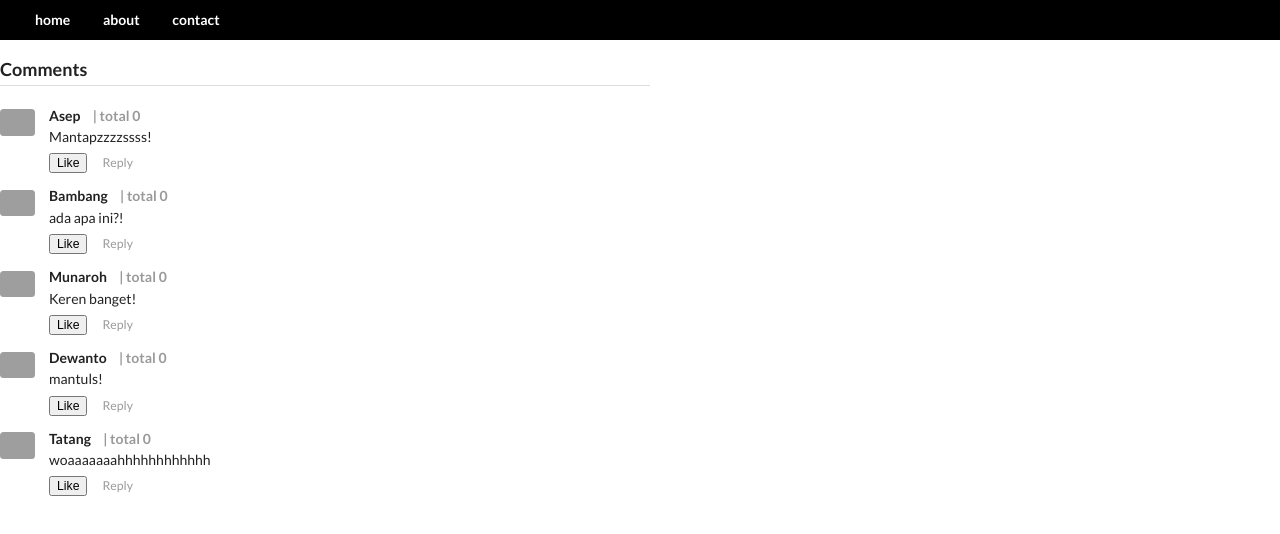
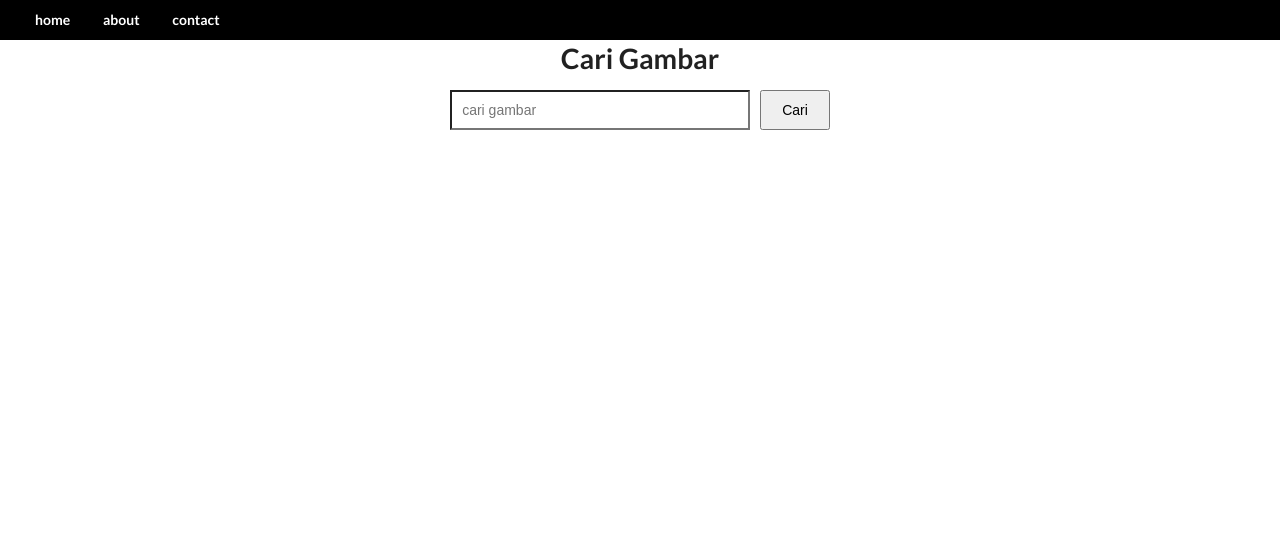
Before and after one commit to bimosrtno/bootcamp-GeeksFarm, a React (Create React App) app in the folder bootcamp_reactjs/: page / in a window 1280 px wide. Shown: the top 534 px of the page. Built offline with nearby package versions, Linux system fonts and the light colour scheme; grey boxes are pictures that could not be loaded.

Commit message:
hari ke 19  lifecycle dan pembuatan API

```diff
--- /dev/null
+++ b/bootcamp_reactjs/src/ApiUnsplash.jsx
@@ -0,0 +1,58 @@
+import React, { useState } from "react";
+import axios from "axios"; // impor axios
+
+const ImageSearch = () => {
+  const [query, setQuery] = useState(""); // Menyimpan input pencarian dari user
+  const [images, setImages] = useState([]); // Menyimpan hasil pencarian gambar
+
+  // API Key dari Unsplash
+  const ACCESS_KEY = "bniy07TCzKw7wq3IipIsuz36k6owxquaVfr2MykYc7E";
+
+  // Fungsi untuk pencarian gambar
+  const searchImages = async (e) => {
+    e.preventDefault(); // Mencegah reload halaman saat form disubmit
+    try {
+      const { data } = await axios.get( // get data dari API Unsplash
+        `https://api.unsplash.com/search/photos?query=${query}&client_id=${ACCESS_KEY}`
+      );
+      setImages(data.results); // Menyimpan hasil gambar di state
+    } catch (error) {
+      console.error("Error fetching images:", error); // error jika request gagal
+    }
+  };
+
+  return (
+    <div style={{ textAlign: "center" }}>
+      <h1>Cari Gambar</h1>
+
+      {/* Form untuk input pencarian */}
+      <form onSubmit={searchImages}>
+        <input
+          type="text"
+          placeholder="cari gambar"
+          value={query}
+          onChange={(e) => setQuery(e.target.value)} // Mengatur query dari input
+          style={{ padding: "10px", width: "300px" }}
+        />
+        <button type="submit" style={{ padding: "10px 20px", marginLeft: "10px" }}>
+          Cari
+        </button>
+      </form>
+
+      {/* Menampilkan hasil gambar */}
+      <div style={{ display: "flex", flexWrap: "wrap", justifyContent: "center", marginTop: "20px" }}>
+        {images.map(({ id, urls, alt_description }) => ( // render gambar dari hasil pencarian
+          <div key={id} style={{ margin: "10px" }}>
+            <img
+              src={urls.small}
+              alt={alt_description}
+              style={{ width: "300px", height: "200px", objectFit: "cover" }}
+            />
+          </div>
+        ))}
+      </div>
+    </div>
+  );
+};
+
+export default ImageSearch;
--- a/bootcamp_reactjs/src/App.js
+++ b/bootcamp_reactjs/src/App.js
@@ -2,14 +2,15 @@ import Comments from "./coba2";
 import Navbar from "./Navbar";
 //import Data from './PROPS';
 import CommentsClass from "./CommentClass";
-import Counting from "./State";
-
+//import Counting from "./State";
+import Jam from "./Jam";
+import InputData from "./Input";
+import ImageSearch from "./ApiUnsplash";
 function App() {
   return (
    <div className="App">
     <Navbar/>
-    <CommentsClass/>
-
+    <ImageSearch/>
 
    </div>
   );
--- /dev/null
+++ b/bootcamp_reactjs/src/Input.jsx
@@ -0,0 +1,38 @@
+import React from "react";
+
+class InputData extends React.Component {
+    constructor(props ){
+        super(props);
+        this.state = {value: ""};
+        this.handleChange = this.handleChange.bind(this)
+        this.handleSubmit = this.handleSubmit.bind(this)
+    }
+
+    handleChange(event) {
+        this.setState({value: event.target.value})
+    }
+
+    handleSubmit(event) {
+        alert("A name was submitted: " + this.state.value)
+        event.preventDefaut()
+ }
+ render () {
+    return (
+        <form onSubmit={this.handleSubmit}>
+            <label>
+                name:
+                <input
+                type="text"
+                value={this.state.value}
+                onChange={this.handleChange}
+                />
+            </label>
+            <input type="submit" value="Submit" />
+        </form>
+    )
+ }
+
+
+}
+
+export default InputData
--- /dev/null
+++ b/bootcamp_reactjs/src/Jam.jsx
@@ -0,0 +1,36 @@
+// lifecyle method
+
+import React, {Component}  from 'react';
+
+// jam
+class Jam extends Component {
+    constructor(props) {
+        super(props);
+        this.state = {
+            time: new Date().toLocaleTimeString(), // menampilkan waktu
+       };
+    }
+    //mulai timer
+    componentDidMount() {
+        this.timerID = setInterval(() => this.tick(), 1000);
+    }
+    componentWillUnmount() {
+        clearInterval(this.timerID);
+    }
+
+    // refresh waktu di state
+    tick() {
+        this.setState({
+            time: new Date().toLocaleTimeString(), // waktu terbaru
+        });
+    }
+    render() {
+        return (
+            <div>
+                <h2>{this.state.time}</h2>
+            </div>
+        );
+    }
+}
+
+export default Jam;
--- a/package.json
+++ b/package.json
@@ -12,6 +12,7 @@
   "license": "ISC",
   "dependencies": {
     "@faker-js/faker": "^9.0.3",
+    "axios": "^1.7.7",
     "ejs": "^3.1.10",
     "express": "^4.21.0",
     "express-ejs-layouts": "^2.5.1",
```
Also changed, not shown: 1 other file (tests, documents, lock files or other folders).
